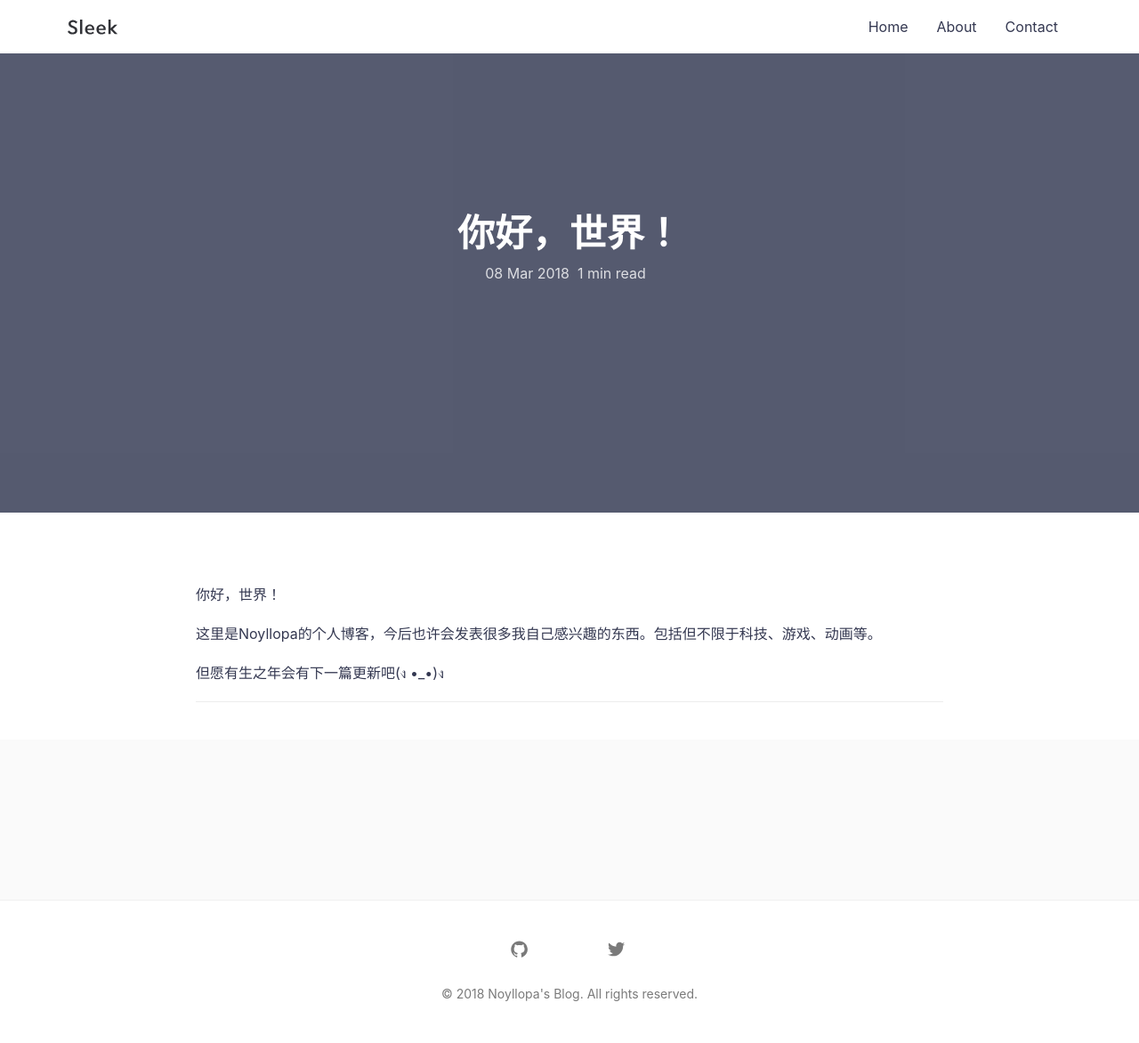
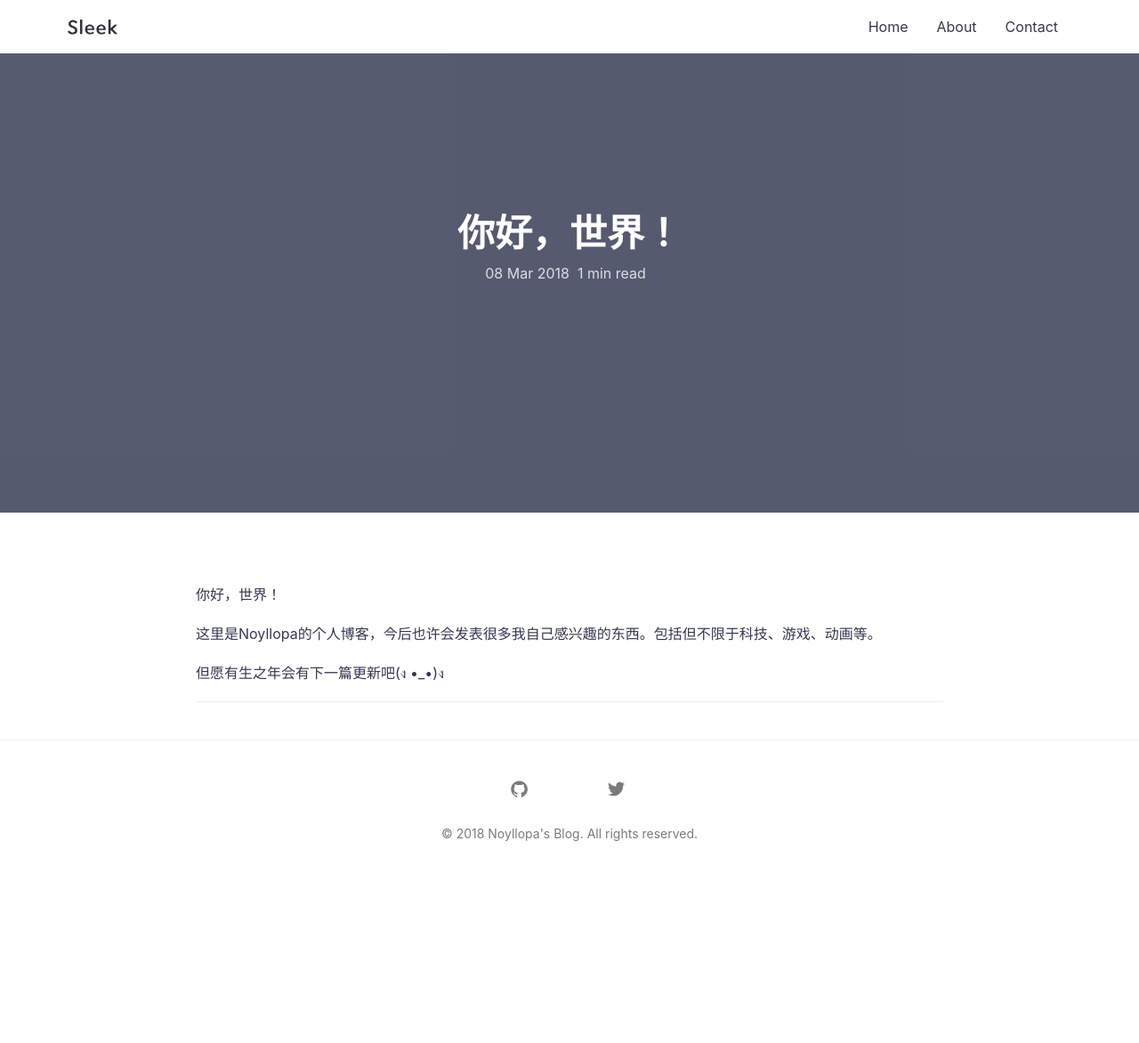
Before and after one commit to Noyllopa/noyllopa.github.io, a Jekyll site: the page built from _posts/2018-03-08-你好,世界!.md, in a window 1280 px wide. Shown: the whole page at 89% size. Built offline with Jekyll 4.4.1, drawn with Linux system fonts in a browser that asks for light colours; comment, search, counter and statistics services are not loaded; after the commit the page ends 992 px from its top, so only the background shows below that.

Commit message:
重建评论系统

```diff
--- a/_layouts/post.html
+++ b/_layouts/post.html
@@ -79,23 +79,20 @@
               </span>
           </a>
           {% endif %}
-        </div>
-      </div>
-    </div>
-
-    {% if site.disqus.shortname %}
-
-    <div class="comments">
-      <div class="container">
-        <div class="post-content">
-
-          {% include disqus.html %}
-
-        </div>
-      </div>
-    </div>
-
-    {% endif %}
+<div id="gitmentContainer"></div>
+<link rel="stylesheet" href="https://imsun.github.io/gitment/style/default.css">
+<script src="https://imsun.github.io/gitment/dist/gitment.browser.js"></script>
+<script>
+var gitment = new Gitment({
+    owner: 'Noyllopa',
+    repo: 'noyllopa.github.io',
+    oauth: {
+        client_id: '7afa106ce37a4a215033',
+        client_secret: 'e37b157f14bee9b2d1851e1bbdf62b4928124840',
+    },
+});
+gitment.render('gitmentContainer');
+</script>
 
   </main>
 
```
